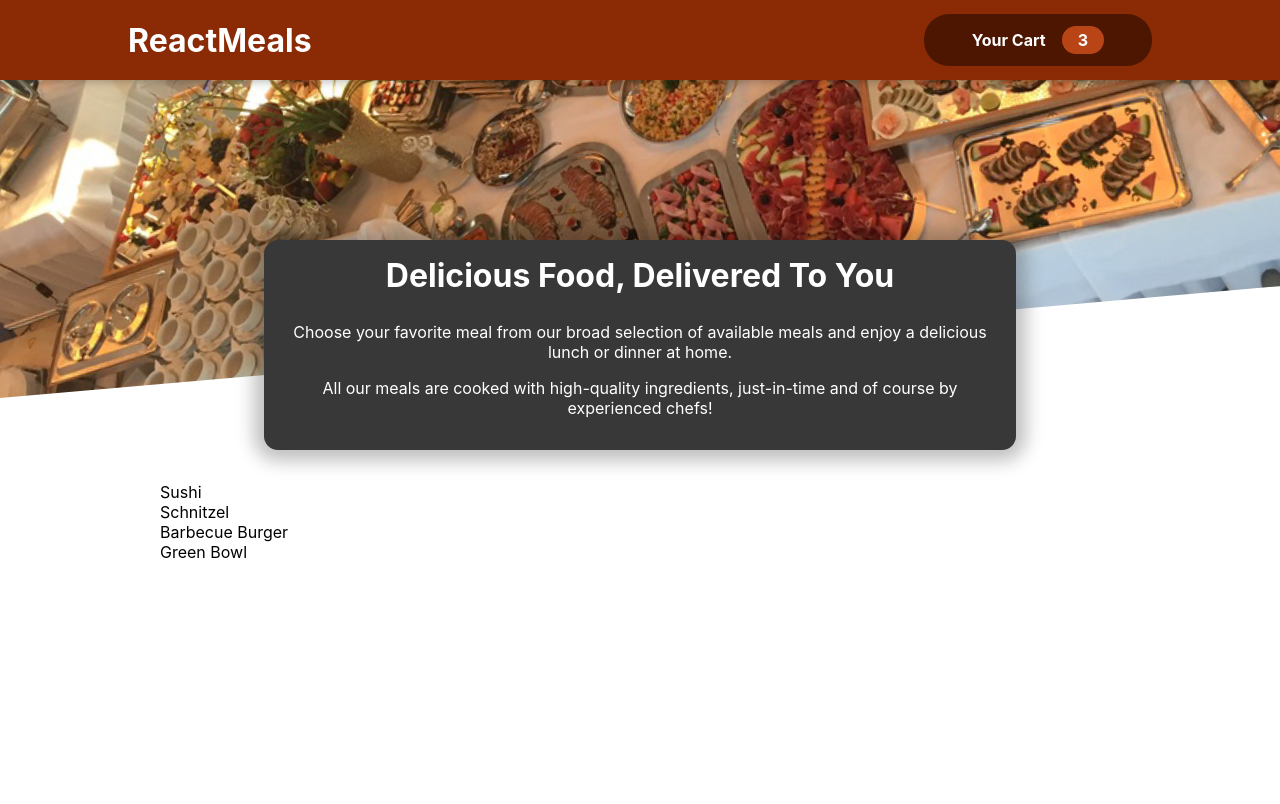
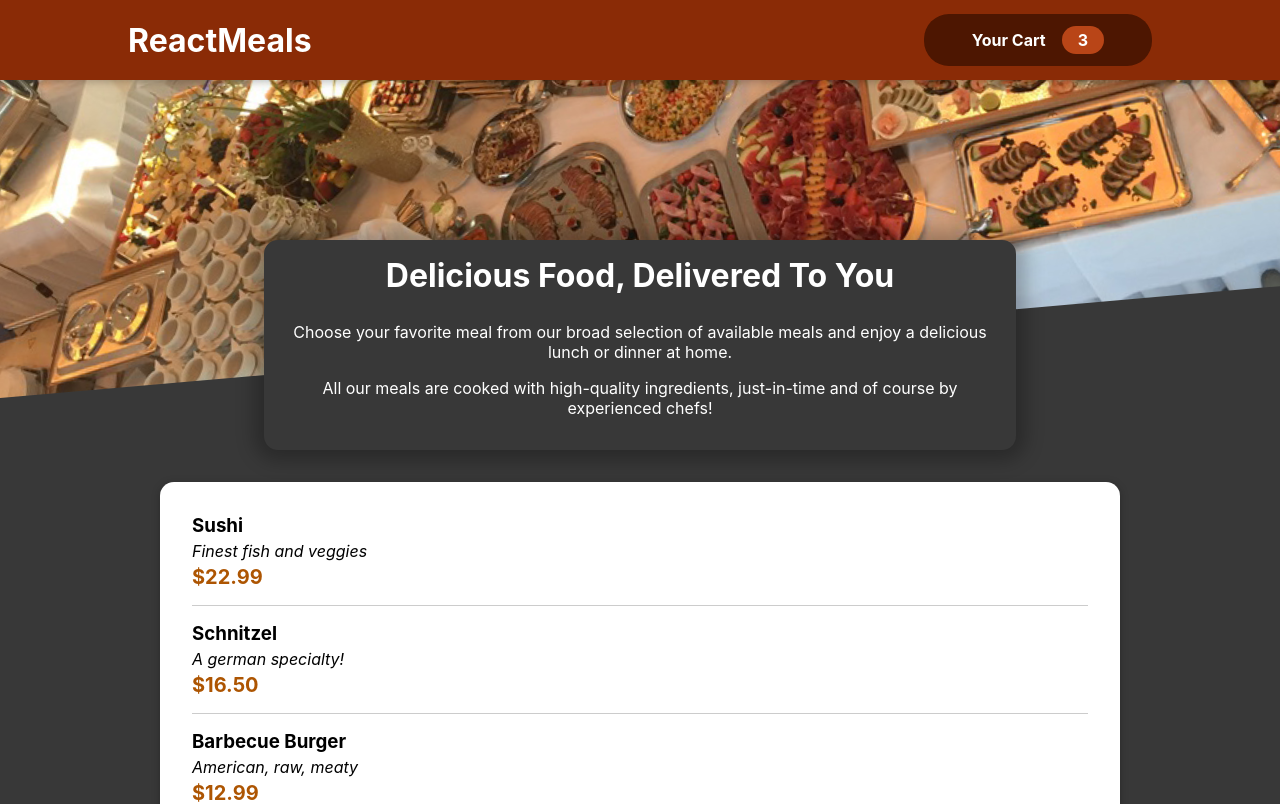
Before and after one commit to Wurthma/food-order-app, a React (Create React App) app: page / in a window 1280 px wide. Shown: the top 804 px of the page. Built offline with nearby package versions, Linux system fonts and the light colour scheme.

Commit message:
Create components MealItem and Card (UI)

```diff
--- a/public/index.html
+++ b/public/index.html
@@ -28,7 +28,7 @@
   </head>
   <body>
     <noscript>You need to enable JavaScript to run this app.</noscript>
-    <div id="root"></div>
+    <div id="root" style="background-color: #383838;"></div>
     <!--
       This HTML file is a template.
       If you open it directly in the browser, you will see an empty page.
--- a/src/components/Meals/AvailableMeals.tsx
+++ b/src/components/Meals/AvailableMeals.tsx
@@ -1,3 +1,5 @@
+import Card from "../UI/Card";
+import MealItem from "./MealItem/MealItem";
 import { MealsSection } from "./AvailableMeals.styles";
 
 const DUMMY_MEALS = [
@@ -28,13 +30,22 @@ const DUMMY_MEALS = [
 ];
 
 const AvailableMeals = () => {
-    const mealsList = DUMMY_MEALS.map(meal => <li>{meal.name}</li>);
+  const mealsList = DUMMY_MEALS.map(meal =>
+    <MealItem
+      key={meal.id}
+      name={meal.name}
+      description={meal.description}
+      price={meal.price}
+    />
+  );
 
-    return(
+  return (
     <MealsSection>
+      <Card>
         <ul>
           {mealsList}
         </ul>
+      </Card>
     </MealsSection>
   );
 }
--- /dev/null
+++ b/src/components/Meals/MealItem/MealItem.styles.ts
@@ -0,0 +1,24 @@
+import styled from "styled-components";
+
+export const MealItemLi = styled.li`
+  display: flex;
+  justify-content: space-between;
+  margin: 1rem;
+  padding-bottom: 1rem;
+  border-bottom: 1px solid #ccc;
+
+  & h3 {
+    margin: 0 0 0.25rem 0;
+  }
+`;
+
+export const MealItemDescription = styled.div`
+  font-style: italic;
+`;
+
+export const MealItemPrice = styled.div`
+  margin-top: 0.25rem;
+  font-weight: bold;
+  color: #ad5502;
+  font-size: 1.25rem;
+`;
--- /dev/null
+++ b/src/components/Meals/MealItem/MealItem.tsx
@@ -0,0 +1,26 @@
+import { MealItemLi, MealItemDescription, MealItemPrice } from "./MealItem.styles";
+
+interface MealItemProps {
+  name: string;
+  description: string;
+  price: number;
+}
+
+const MealItem = (props: MealItemProps) => {
+  const price = `$${props.price.toFixed(2)}`
+
+  return (
+    <MealItemLi>
+      <div>
+        <h3>{props.name}</h3>
+        <MealItemDescription>{props.description}</MealItemDescription>
+        <MealItemPrice>{price}</MealItemPrice>
+      </div>
+      <div>
+
+      </div>
+    </MealItemLi>
+  );
+}
+
+export default MealItem;
--- /dev/null
+++ b/src/components/Meals/MealItem/MealItemForm.tsx
@@ -0,0 +1,5 @@
+const MealItemForm = () => {
+
+}
+
+export default MealItemForm;
--- /dev/null
+++ b/src/components/UI/Card.styles.ts
@@ -0,0 +1,8 @@
+import styled from "styled-components";
+
+export const CardDiv = styled.div`
+    padding: 1rem;
+    box-shadow: 0 2px 8px rgba(0, 0, 0, 0.25);
+    border-radius: 14px;
+    background-color: white;
+`;
--- /dev/null
+++ b/src/components/UI/Card.tsx
@@ -0,0 +1,13 @@
+import { CardDiv } from "./Card.styles";
+
+interface CardProps {
+    children: React.ReactNode;
+}
+
+const Card = (props: CardProps) => {
+    return(
+        <CardDiv>{props.children}</CardDiv>
+    );
+}
+
+export default Card;
```
Lines whose indentation alone changed are shown as unchanged.
